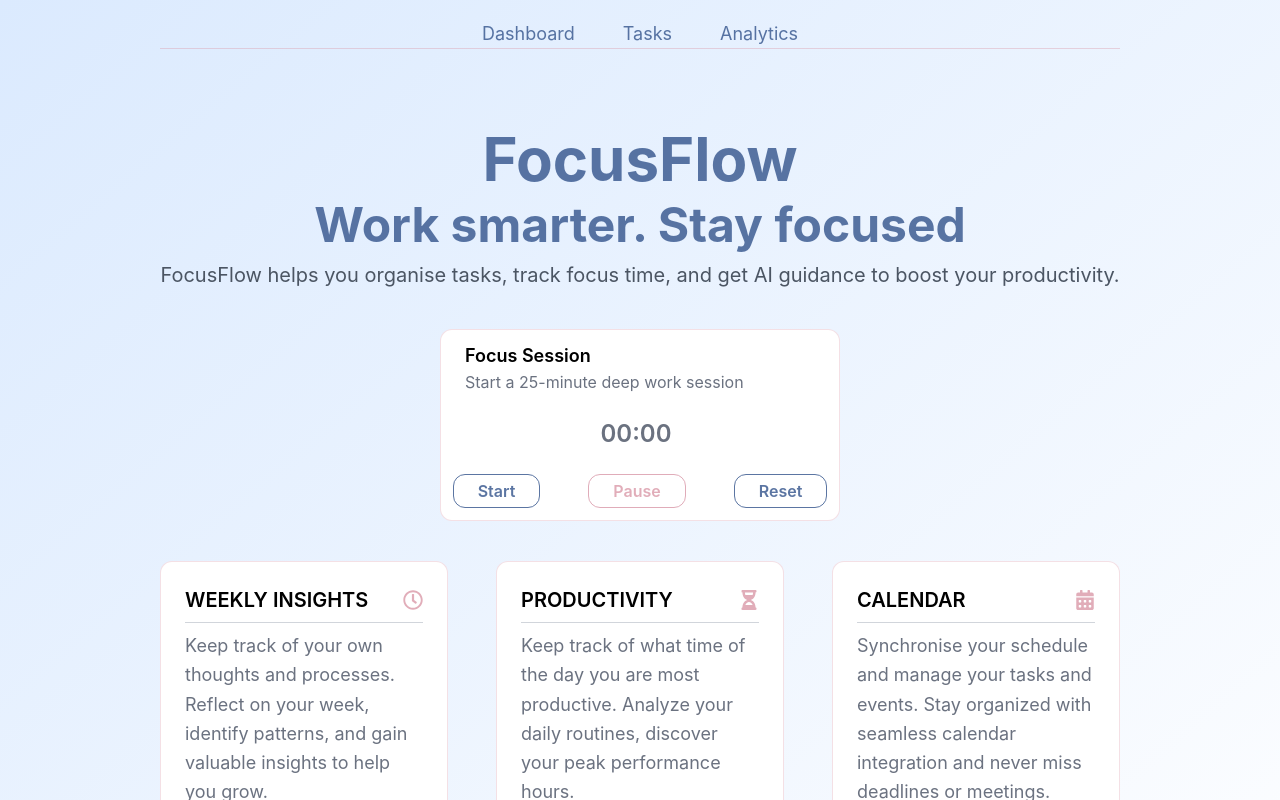
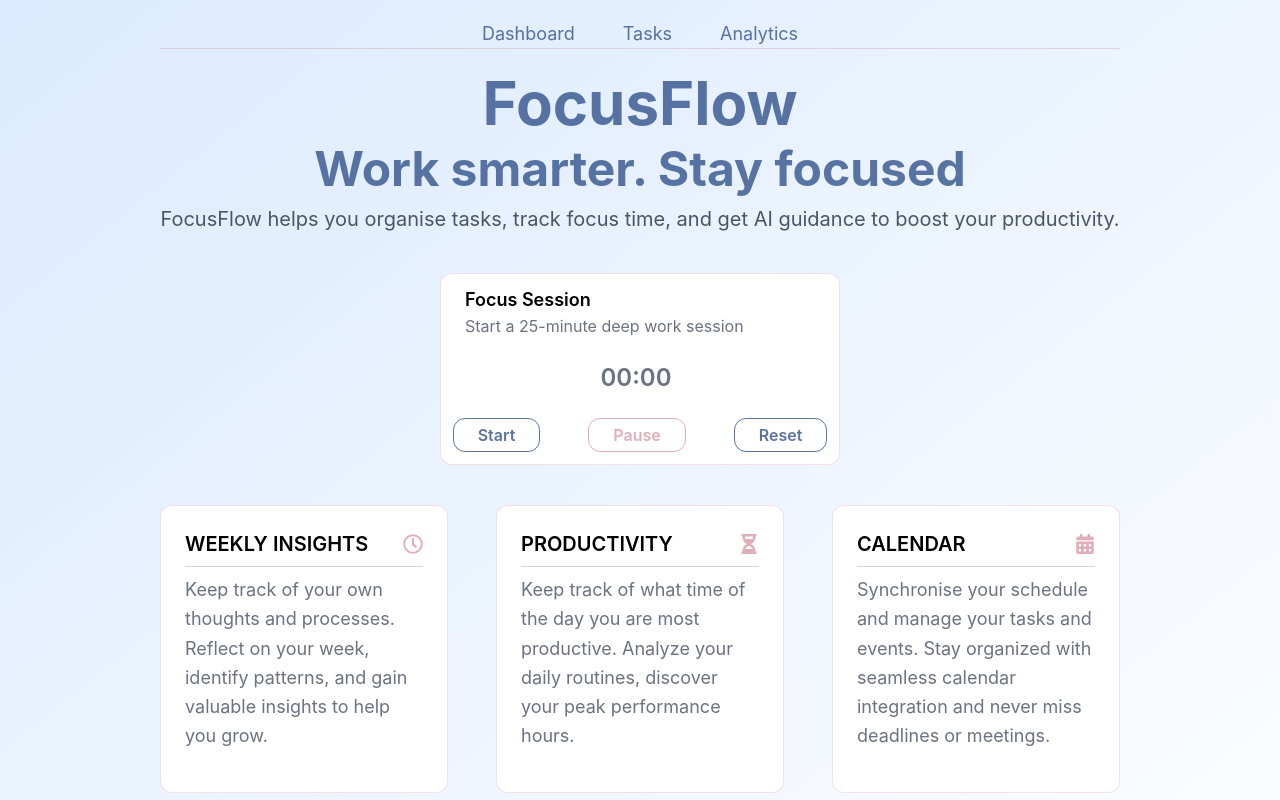
Before and after one commit to m-nikolov95/FocusFlow.WebApp, a React (Create React App) app: page / in a window 1280 px wide. Shown: the top 800 px of the page. Built offline with nearby package versions, Linux system fonts and the light colour scheme.

Commit message:
Margin change in HeaderComponent

```diff
--- a/src/components/header-component/HeaderComponent.tsx
+++ b/src/components/header-component/HeaderComponent.tsx
@@ -8,7 +8,7 @@
                 <a href='#' className='text-primary hover:text-secondary'>Tasks</a>
                 <a href='#' className='text-primary hover:text-secondary'>Analytics</a>
             </nav>
-            <h1 className='text-6xl font-bold text-primary mt-20'>FocusFlow</h1>
+            <h1 className='text-6xl font-bold text-primary mt-6'>FocusFlow</h1>
             <h1 className='text-5xl font-bold text-primary mt-3'>Work smarter. Stay focused</h1>
             <p className='text-xl text-gray-600 mt-3'>FocusFlow helps you organise tasks, track focus time, and get AI guidance to boost your productivity.</p>
         </div>
```
